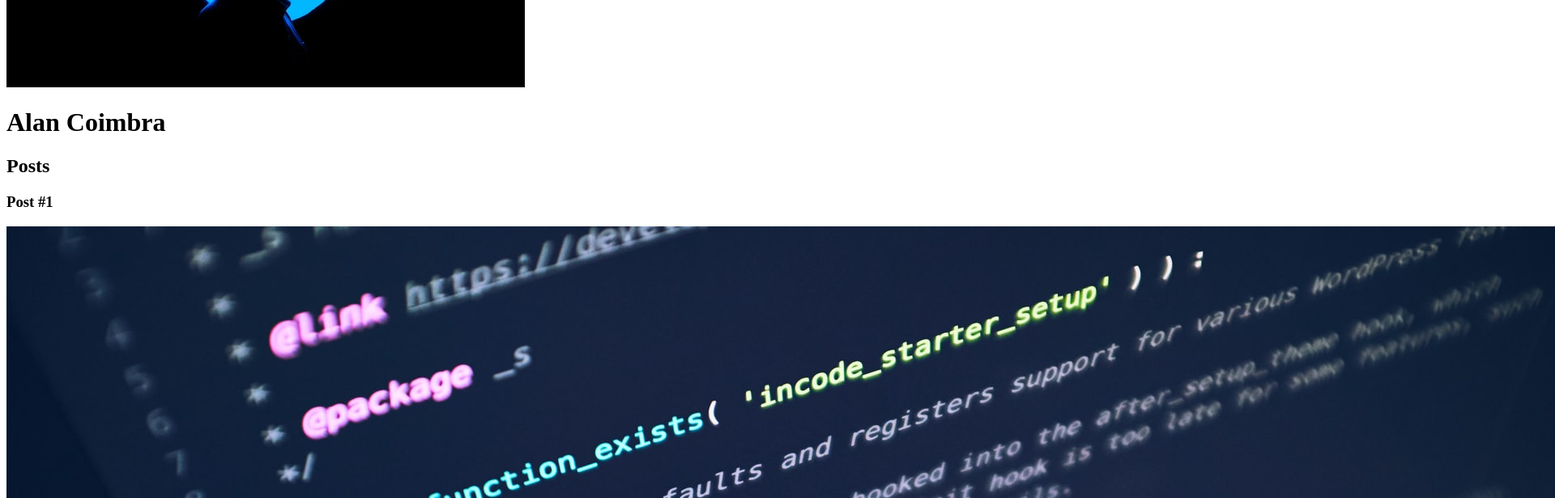
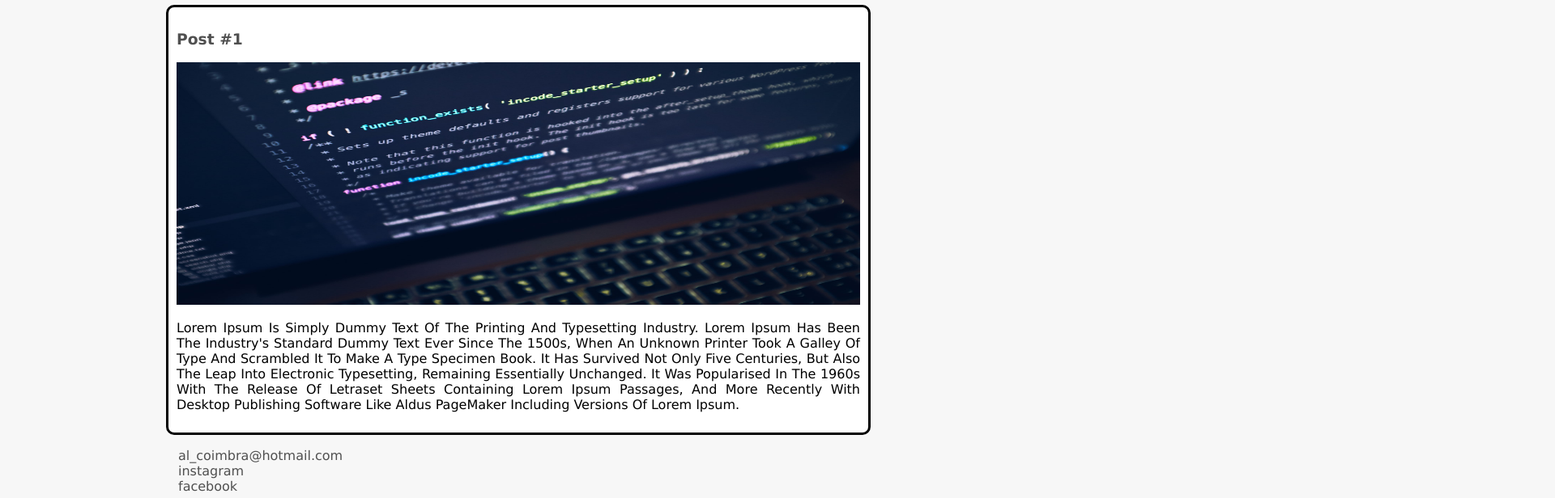
Before and after one commit to alcoimbra88/aula-html5-css3, a plain HTML site: page MinhaPagina.html in a window 1280 px wide. Shown: the part 260-876 px from the top of the page at 81% size, 1920 px wide, since content can reach past the window. Drawn offline with Linux system fonts and the light colour scheme.

Commit message:
Final da Ala HTML5 e CSS3 BootCamp Front End Digital Innovation One

```diff
--- a/MinhaPagina.html
+++ b/MinhaPagina.html
@@ -3,24 +3,25 @@
     <head>
         <meta charset="utf-8">
         <title>Alan Coimbra</title>
+        <link rel="stylesheet" href="style.css">
     </head>
     <body>
         <header>
-            <img src="ben-sweet-2LowviVHZ-E-unsplash.jpg">
-            <h1>Alan Coimbra</h1>
+            <img src="ben-sweet-2LowviVHZ-E-unsplash.jpg" class="photo">
+            <h1 id="titulo">Alan Coimbra</h1>
         </header>
         <section>
             <header>
-                <h2>Posts</h2>
+                <h2 class="subtitulo">Posts</h2>
             </header>
 
 
-            <article>
+            <article class="postagem">
                 <header>
-                    <h3>Post #1</h3>
+                    <h3 class="titulo-postagem">Post #1</h3>
+                    <img src="luca-bravo-XJXWbfSo2f0-unsplash (1).jpg" alt="Editor de texto com conteudo HTML" class="post_image">
                 </header>
-                <img src="luca-bravo-XJXWbfSo2f0-unsplash (1).jpg" alt="">
-                <p>
+                <p class="post_content">
                     Lorem Ipsum is simply dummy text of the printing and typesetting industry. Lorem Ipsum has been the industry's standard dummy text ever since the 1500s,
                     when an unknown printer took a galley of type and scrambled it to make a type specimen book. It has survived not only five centuries, but also the leap
                     into electronic typesetting, remaining essentially unchanged. It was popularised in the 1960s with the release of Letraset sheets containing Lorem Ipsum
@@ -29,15 +30,15 @@
             </article>
         </section>
         <footer>
-            <ul>
+            <ul class="contacts_list">
                 <li>
                     <a href="mailto:al_coimbra@hotmail.com">al_coimbra@hotmail.com</a>
                 </li>
                 <li>
-                    <a href="www.instagram.com" target="_blank">instagram</a>
+                    <a href="https://www.instagram.com" target="_blank">instagram</a>
                 </li>
                 <li>
-                    <a href="www.facebook.com" target="_blank">facebook</a>
+                    <a href="https://www.facebook.com" target="_blank">facebook</a>
                 </li>
             </ul>
         </footer>
--- /dev/null
+++ b/style.css
@@ -0,0 +1,61 @@
+body{
+    background: #f7f7f7;
+    font-family:  Verdana;
+    max-width: 900px;
+    margin:  auto;
+}
+
+.photo{
+    border-radius:  10px;
+    border : 1px #505050 solid;
+    width: 200px;
+}
+
+#titulo,.subtitulo,.titulo-postagem {
+    color: #505050;
+}
+
+#titulo{
+    font-size: 40px;
+    text-transform: uppercase;
+}
+
+a {
+    text-decoration: line-through;
+    color: #505050;
+}
+
+#titulo-postagem{
+    font-size: 16px;
+    font-style: italic;
+    margin: 0;
+    margin-bottom: 15px;
+}
+.postagem{
+    background: white;
+    padding: 10px;
+    border: 3px solid black;
+    margin: 15px;
+    margin-bottom: 15px;
+    border-radius: 10px;
+}
+.post_content{
+    margin: 0;
+    margin-bottom: 15px;
+    text-transform: capitalize;
+    text-align: justify;
+}
+.post_image{
+    margin-bottom: 15px;
+    width: 100%;
+    height: 300px;
+}
+
+.contacts_list{
+    list-style-type: none;
+    padding-left: 30px;
+}
+
+.contacts_list li a{
+    text-decoration: none;
+}
```
